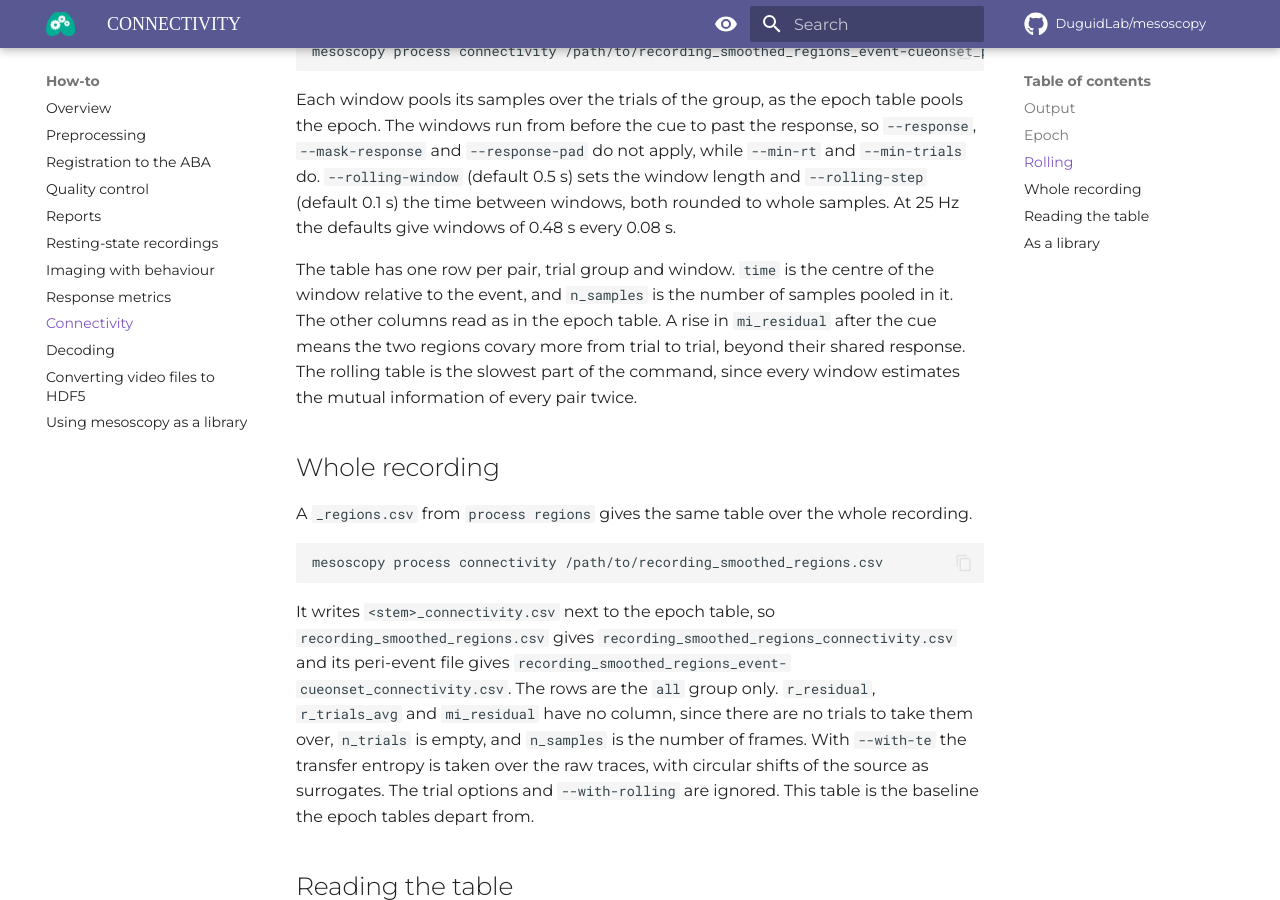
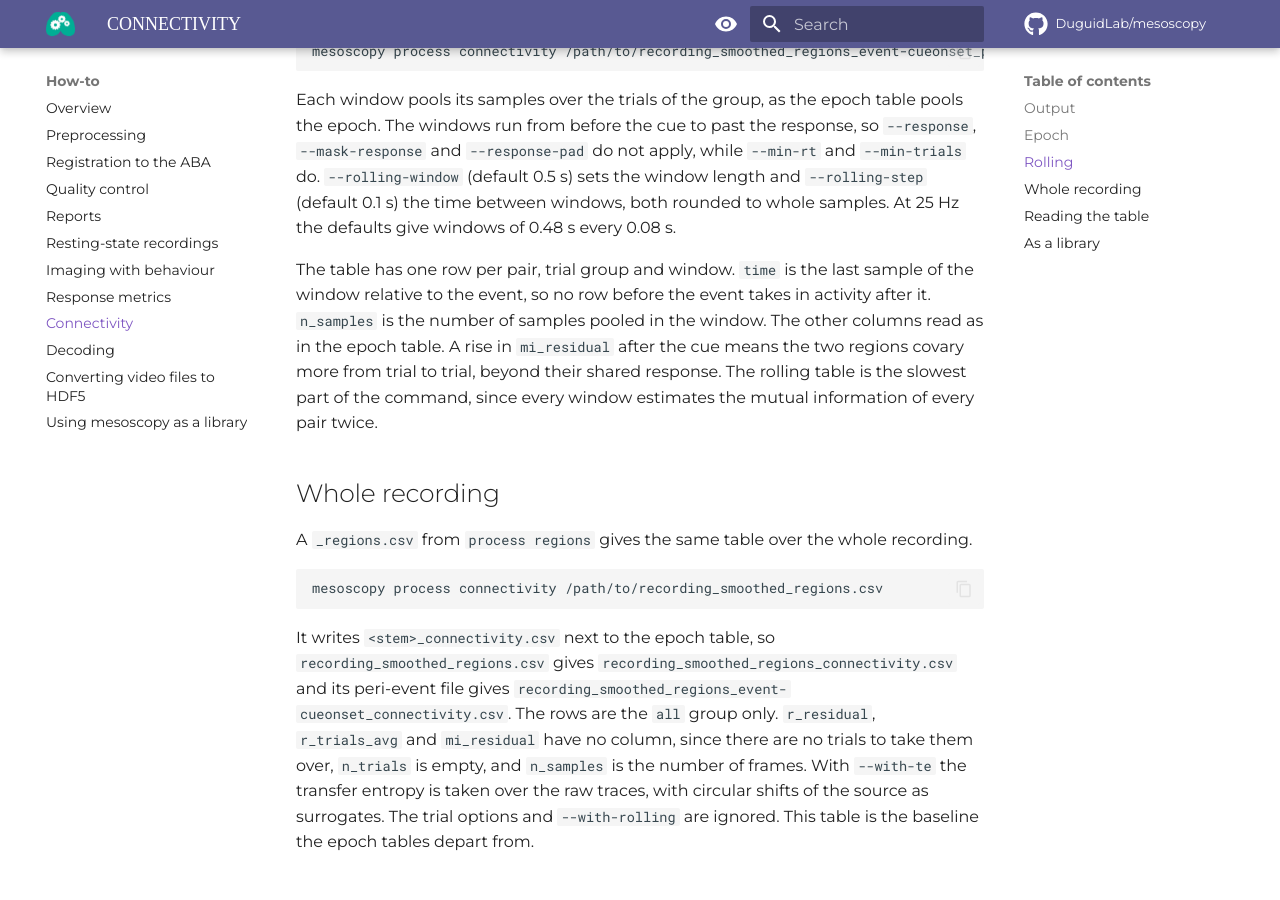
Before and after one commit to DuguidLab/mesoscopy, an MkDocs documentation site: the page built from docs/how-to/connectivity.md, in a window 1280 px wide and 900 px high, scrolled down 2064 px. Built offline with MkDocs 1.6.1 and Material for MkDocs 9.7.7, drawn with Linux system fonts in a browser that asks for light colours; some web fonts are replaced; comment, search, counter and statistics services are not loaded.

Commit message:
document rolling window timing change

```diff
--- a/docs/how-to/connectivity.md
+++ b/docs/how-to/connectivity.md
@@ -66,11 +66,11 @@ while `--min-rt` and `--min-trials` do. `--rolling-window` (default 0.5 s) sets
 `--rolling-step` (default 0.1 s) the time between windows, both rounded to whole samples. At 25 Hz the defaults give
 windows of 0.48 s every 0.08 s.
 
-The table has one row per pair, trial group and window. `time` is the centre of the window relative to the event,
-and `n_samples` is the number of samples pooled in it. The other columns read as in the epoch table. A rise in
-`mi_residual` after the cue means the two regions covary more from trial to trial, beyond their shared response.
-The rolling table is the slowest part of the command, since every window estimates the mutual information of every
-pair twice.
+The table has one row per pair, trial group and window. `time` is the last sample of the window relative to the
+event, so no row before the event takes in activity after it. `n_samples` is the number of samples pooled in the
+window. The other columns read as in the epoch table. A rise in `mi_residual` after the cue means the two regions
+covary more from trial to trial, beyond their shared response. The rolling table is the slowest part of the command,
+since every window estimates the mutual information of every pair twice.
 
 ## Whole recording
 
```
Also changed, not shown: docs/how-to/decoding.md (+2 -1 lines).
